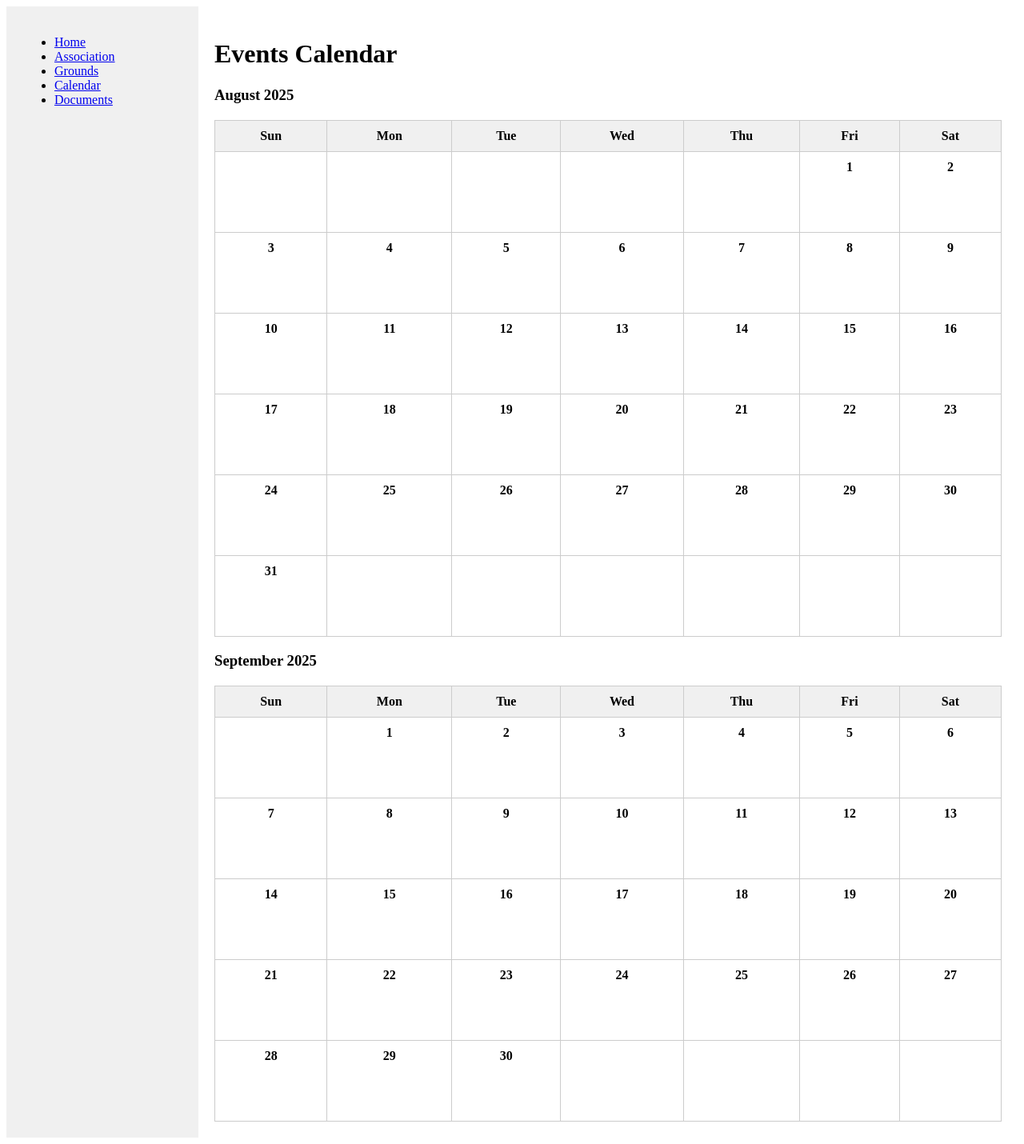
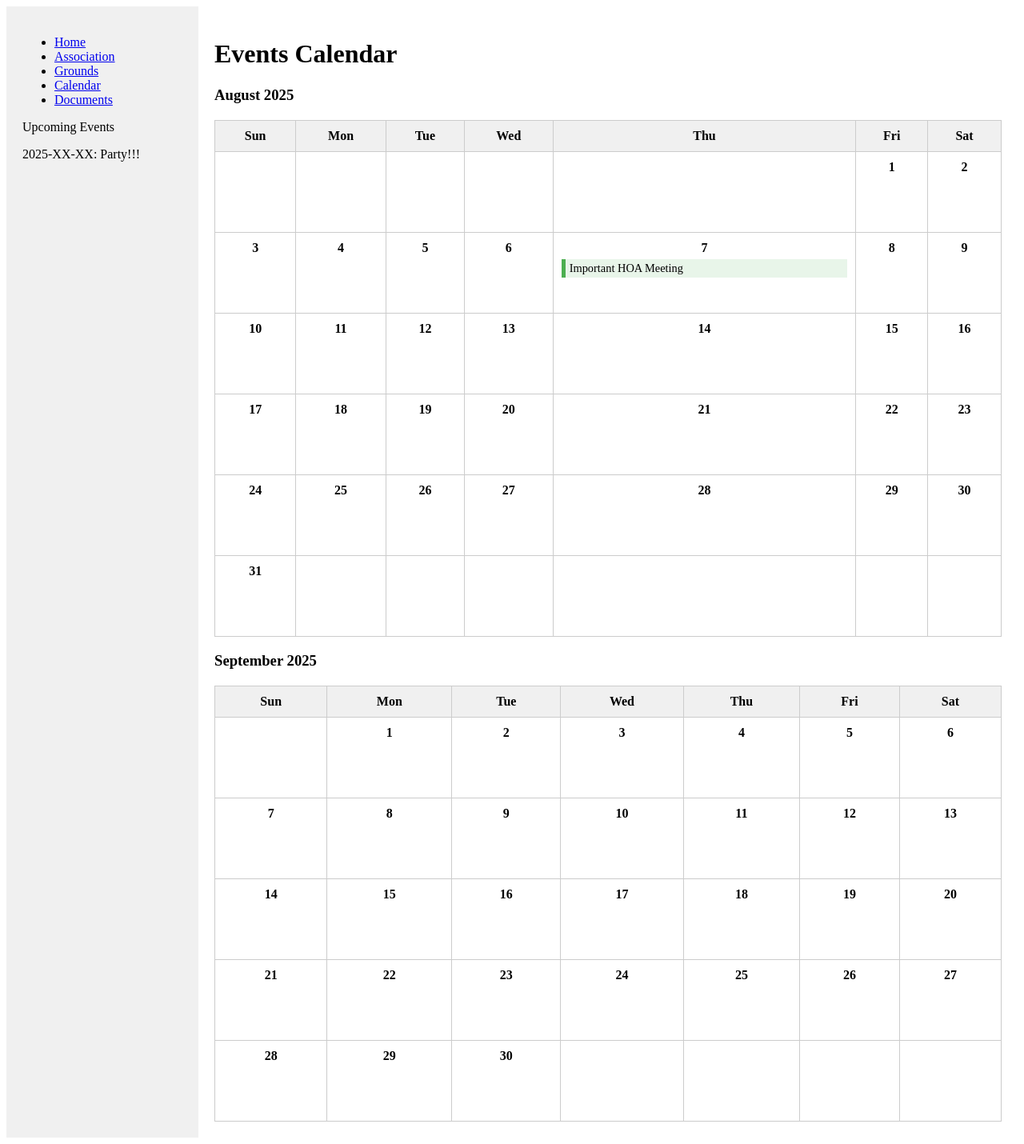
Before and after one commit to argylevillagehoa/argylevillagehoa.github.io, a Jekyll site: the page built from calendar.md, in a window 1280 px wide. Shown: the whole page at 80% size. Built offline with Jekyll 4.4.1, drawn with Linux system fonts in a browser that asks for light colours.

Commit message:
calendar fixes

```diff
--- a/_includes/calendar_month.html
+++ b/_includes/calendar_month.html
@@ -57,7 +57,9 @@
           <div class="date-cell">
             <span class="day-number">{{ day }}</span>
             {% for event in site.data.events %}
-            {% if event.date == current_date %}
+              {% assign event_date_formatted = event.date | date: "%Y-%m-%d" %}
+              {% assign current_date_formatted = current_date | date: "%Y-%m-%d" %}
+              {% if event_date_formatted == current_date_formatted %}
                 <div class="event {{ event.category | downcase }}">{{ event.title }}</div>
               {% endif %}
             {% endfor %}
--- a/_includes/sidebar.html
+++ b/_includes/sidebar.html
@@ -6,4 +6,8 @@
         <li><a href="/calendar">Calendar</a></li>
         <li><a href="/documents">Documents</a></li>
     </ul>
+    <p>
+    </u>Upcoming Events</u>
+    </p>
+    2025-XX-XX: Party!!!
 </nav>
```
